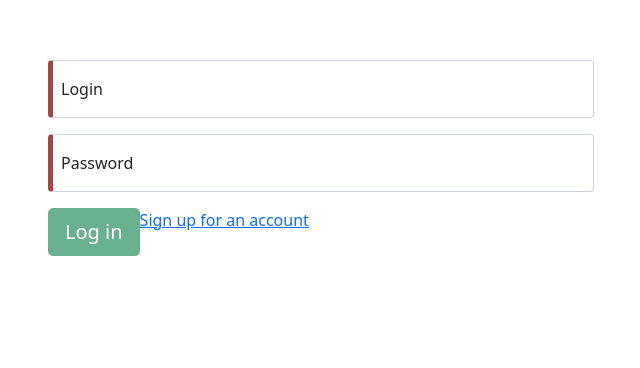
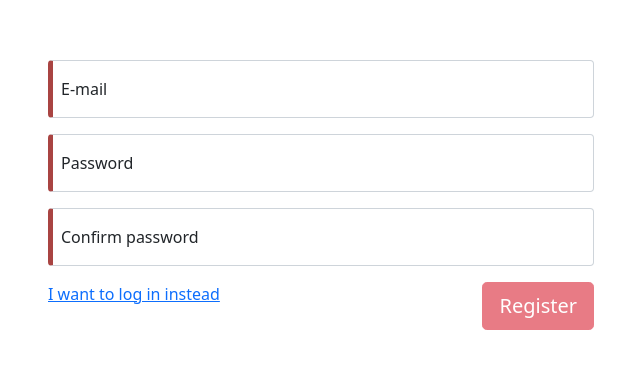
Before and after one commit to hajty/password-manager-front, an Angular app: page /register in a window 1280 px wide. Shown: the part 104-472 px from the top of the page, without its empty margins (319-959 px from the left). Built offline with nearby package versions, Linux system fonts and the light colour scheme.

Commit message:
registration form almost done

```diff
--- a/src/app/register/register.component.html
+++ b/src/app/register/register.component.html
@@ -2,39 +2,63 @@
     <form (ngSubmit)="onSubmit()" #userForm="ngForm">
         <div class="form-group">
             <div class="form-floating mb-3">
-                <input type="email" class="form-control" id="login" placeholder="name@example.com"
-                       minlength="5"
+                <input type="email" class="form-control" id="email" placeholder="name@example.com"
+                       email="true"
                        required
+                       pattern="[a-z0-9._%+-]+@[a-z0-9.-]+\.[a-z]{2,}$"
                        [(ngModel)]="model.email" name="login"
-                       #login="ngModel">
-                <label for="login">Login</label>
-                <div [hidden]="login.valid || login.pristine"
+                       #email="ngModel">
+                <label for="email">E-mail</label>
+                <div [hidden]="email.valid || email.pristine"
                      class="alert alert-danger">
-                    Login should contain at least 5 characters
+                    Enter correct e-mail example@mail.com
                 </div>
             </div>
         </div>
 
         <div class="form-group">
             <div class="form-floating mb-3">
-                <input type="password" class="form-control" id="password" placeholder="password"
-                       minlength="6"
+                <input type="password" class="form-control" id="password" name="password" placeholder="Password"
                        required
-                       [(ngModel)]="model.password" name="password"
-                       #password="ngModel">
+                       pattern="(?=.*\d)(?=.*[a-z])(?=.*[A-Z]).{8,}"
+                       [(ngModel)]="model.password"
+                       #password="ngModel"/>
                 <label for="password">Password</label>
-                <div [hidden]="password.valid || password.pristine"
-                     class="alert alert-danger">
-                    Password should contain at least 6 characters
+                <div *ngIf="password.invalid && (userForm.submitted || password.touched)" class="alert alert-danger">
+                    <div *ngIf="password.errors.required">Password is required.</div>
+                    <div *ngIf="password.errors.pattern">Must contain at least one number and one uppercase and lowercase letter, and at least 8 or more characters.</div>
                 </div>
             </div>
         </div>
 
-        <div>
-            <button type="submit" class="btn btn-success btn-lg" [disabled]="!userForm.form.valid">Log in</button>
-            <div class="register-here">
-                <a class="link-primary" [routerLink]="['/register']">Sign up for an account</a>
+        <div class="form-group">
+            <div class="form-floating mb-3">
+                <input type="password" class="form-control" id="confirmPassword" name="confirmPassword" placeholder="Confirm Password"
+                       required
+                       pattern="{{ password.value }}"
+                       [(ngModel)]="model.confirmPassword"
+                       #confirmPassword="ngModel"/>
+                <label for="confirmPassword">Confirm password</label>
+                <div *ngIf="confirmPassword.invalid && (userForm.submitted || confirmPassword.touched)" class="alert alert-danger">
+                    <div *ngIf="confirmPassword.errors.required">Confirm password is required.</div>
+                    <div *ngIf="confirmPassword.errors.pattern">Passwords does not match.</div>
+                </div>
             </div>
         </div>
+
+        <div class="buttons">
+            <a id="register-back"
+               [routerLink]="['/login']">I want to log in instead</a>
+            <button type="submit" class="btn btn-danger btn-lg" [disabled]="!userForm.form.valid">Register</button>
+        </div>
     </form>
+
+    <div class="registration-info" [hidden]="registrationResult === null">
+        <div *ngIf="registrationResult" class="alert alert-success" role="alert">
+            <i class="bi bi-check-circle"></i> Zarejestrowano pomyślnie!
+        </div>
+        <div *ngIf="!registrationResult" class="alert alert-danger" role="alert">
+            <i class="bi bi-exclamation-circle"></i> Nie udało się zarejestrować.
+        </div>
+    </div>
 </div>
--- a/src/app/register/register.component.ts
+++ b/src/app/register/register.component.ts
@@ -1,4 +1,5 @@
 import { Component } from '@angular/core';
+import { User } from '../users/shared/user.model';
 
 @Component({
   selector: 'app-register',
@@ -7,6 +8,11 @@ import { Component } from '@angular/core';
 })
 export class RegisterComponent {
   constructor() { }
-  model = { email: '', password: '' };
-  onSubmit(): void {}
+  model = { email: '', password: '', confirmPassword: '' };
+  registrationResult = null;
+  onSubmit(): void {
+    const email = this.model.email.trim();
+    const password = this.model.password.trim();
+    const user = new User(email, password);
+  }
 }
```
